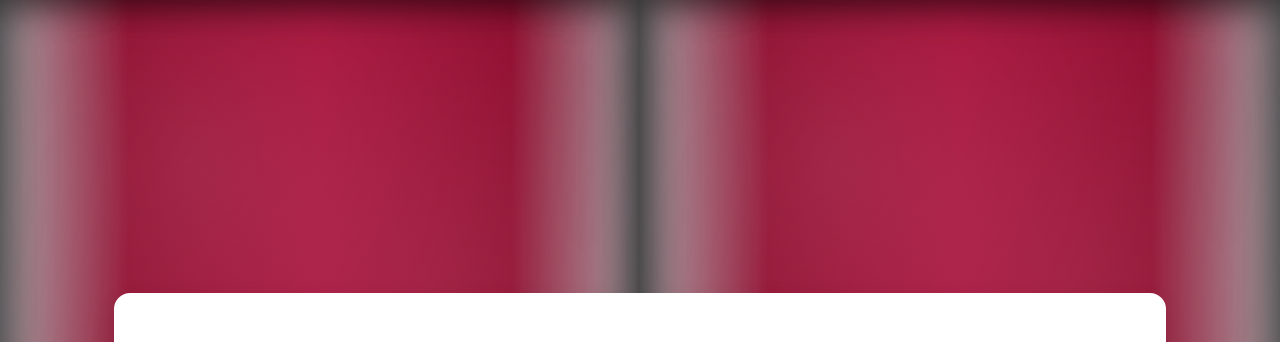
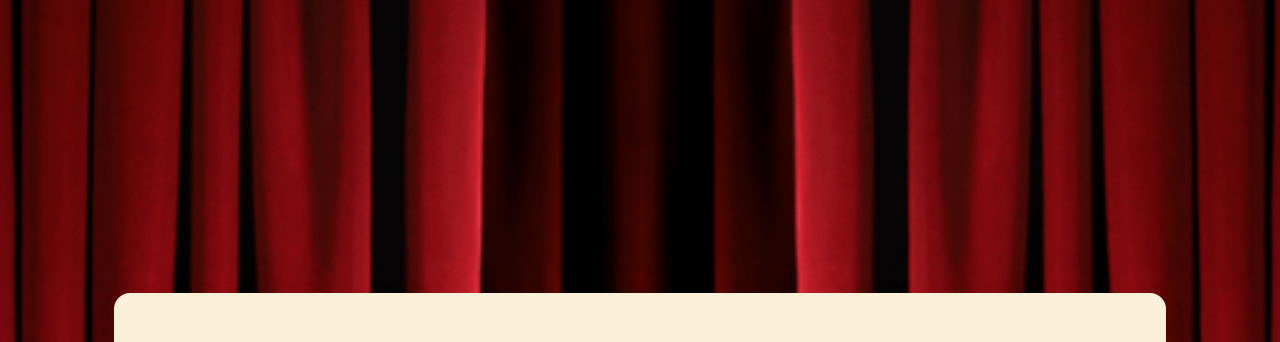
Before and after one commit to pochi4gaming-cell/romantic-theater-website-v2-full, a plain HTML site: page index.html in a window 1280 px wide. Shown: the top 342 px of the page. Drawn offline with Linux system fonts and the light colour scheme.

Commit message:
emoji change, color scheme, and moved file in the gitignore

```diff
--- a/index.html
+++ b/index.html
@@ -14,8 +14,8 @@
 
   <!-- 🎭 Curtain Overlay -->
   <div id="curtain-overlay">
-    <div class="curtain left"></div>
-    <div class="curtain right"></div>
+    <img class="curtain left" src="curtain_left.png" alt="Left curtain">
+    <img class="curtain right" src="curtain_right.png" alt="Right curtain">
   </div>
 
   <!-- App Root -->
--- a/scripts/act2_scene2_match.js
+++ b/scripts/act2_scene2_match.js
@@ -2,7 +2,7 @@ export function initMatchGame(opts={}) {
   const board = document.querySelector(opts.boardSelector || '#match-board');
   if(!board) return;
   board.innerHTML = '';
-  const items = ['🐶','🐱','🦊','💖','🐶','🐱','🦊','💖'];
+  const items = ['🐶','🐱','🐼','💙','🐶','🐱','🐼','💙'];
   const shuffled = items.sort(()=>Math.random()-0.5);
   shuffled.forEach((it,i)=>{
     const c = document.createElement('div');
--- a/scripts/main.js
+++ b/scripts/main.js
@@ -40,7 +40,7 @@ app.innerHTML = `
   </section>
 
   <section id="act-3" class="act hidden">
-    <div class="stage-header">Act III — Reasons I Like You</div>
+    <div class="stage-header">Act III — A Question Waiting to Be Asked</div>
     <div id="script-viewer" class="script-viewer"></div>
     <div class="controls"><button id="act3-continue" class="small">Continue</button></div>
   </section>
--- a/styles/acts.css
+++ b/styles/acts.css
@@ -1,6 +1,6 @@
 
 .stage-header{font-weight:700;margin-bottom:1rem;color:var(--muted);text-align:center}
-.scene{background:linear-gradient(180deg,#fff,#fff2f6);padding:1rem;border-radius:12px;width:100%;box-shadow:0 6px 20px rgba(0,0,0,.06);margin:12px 0}
+.scene{background:#FAF0D7;padding:1rem;border-radius:12px;width:100%;box-shadow:0 6px 20px rgba(0,0,0,.06);margin:12px 0}
 .puzzle{display:flex;flex-direction:column;padding:10px;min-height:220px;width:100%}
 .puzzle-board{display:grid;grid-template-columns:repeat(3,1fr);gap:4px;margin-bottom:20px;max-width:600px;margin-left:auto;margin-right:auto}
 .puzzle-bank{display:flex;flex-wrap:wrap;gap:8px;justify-content:center;padding:10px;background-color:rgba(255,255,255,0.3);border-radius:12px;max-width:600px;margin-left:auto;margin-right:auto}
--- a/styles/stage.css
+++ b/styles/stage.css
@@ -1,7 +1,7 @@
 
 :root{
-  --bg:#fff7fb; --accent:#ff7fbf; --muted:#6b6b6b; --gold:#d4af37;
-  --stage:#fff; --shadow: rgba(0,0,0,0.08);
+  --bg:#8CC0DE; --accent:#ff7fbf; --muted:#6b6b6b; --gold:#d4af37;
+  --stage:#FAF0D7; --shadow: rgba(0,0,0,0.08);
 }
 *{box-sizing:border-box}
 html,body{height:100%}
@@ -17,37 +17,22 @@ body{margin:0;font-family:Superscopic,Superscopic,Superscopic;background:var(--b
   100% { transform: scale(1); }
 }
 
-/* 🎭 3D Velvet Curtain */
+/* 🎭 Curtain Images */
 .curtain {
   position: fixed;
   top: 0;
   bottom: 0;
   width: 50%;
+  height: 100vh;
   z-index: 1;
-
-  /* Deep velvet red with rich folds */
-  background:
-      radial-gradient(circle at 30% 20%, rgba(255,255,255,0.12), rgba(0,0,0,0) 60%),
-      radial-gradient(circle at 70% 40%, rgba(255,255,255,0.10), rgba(0,0,0,0) 70%),
-      linear-gradient(90deg,
-        rgba(0,0,0,0.35),
-        rgba(139,0,36,1) 20%,
-        rgba(160,0,44,1) 50%,
-        rgba(139,0,36,1) 80%,
-        rgba(0,0,0,0.35)
-      );
-
-  background-size: cover;
-  background-position: center;
-
-  /* Depth / fabric effect */
-  box-shadow:
-      inset 12px 0 40px rgba(0,0,0,0.5),
-      inset -12px 0 40px rgba(0,0,0,0.5),
-      0 0 50px rgba(0,0,0,0.4);
+  object-fit: cover;
+  object-position: center;
 
   /* Smooth opening animation */
   transition: transform 1.2s cubic-bezier(.58,.01,.38,1);
+
+  /* Depth / fabric effect */
+  box-shadow: 0 0 50px rgba(0,0,0,0.4);
 }
 
 /* left + right curtain positions */
```
Also changed, not shown: curtain_left.png (added), curtain_right.png (added), ynLetter.txt, 1 other file.
